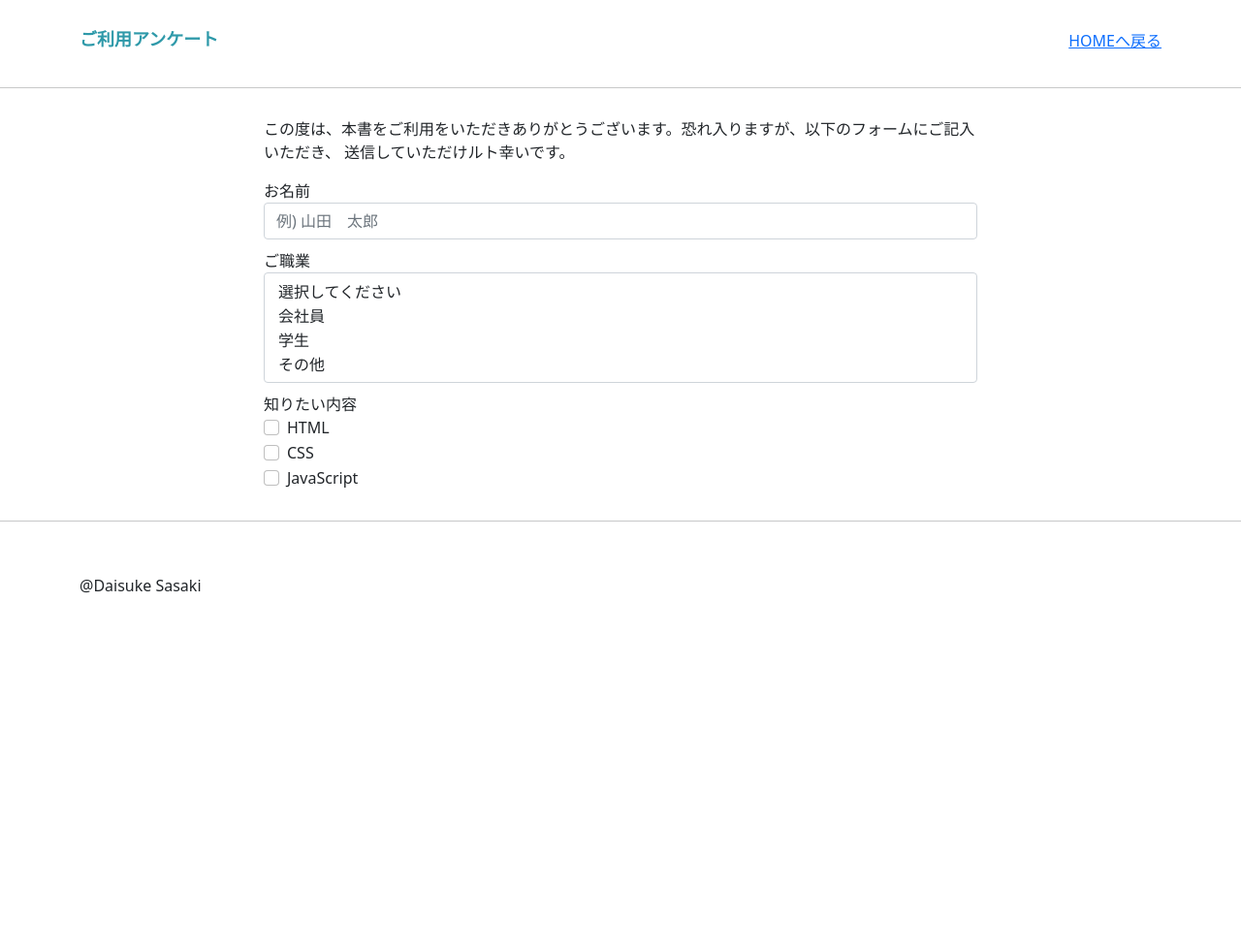
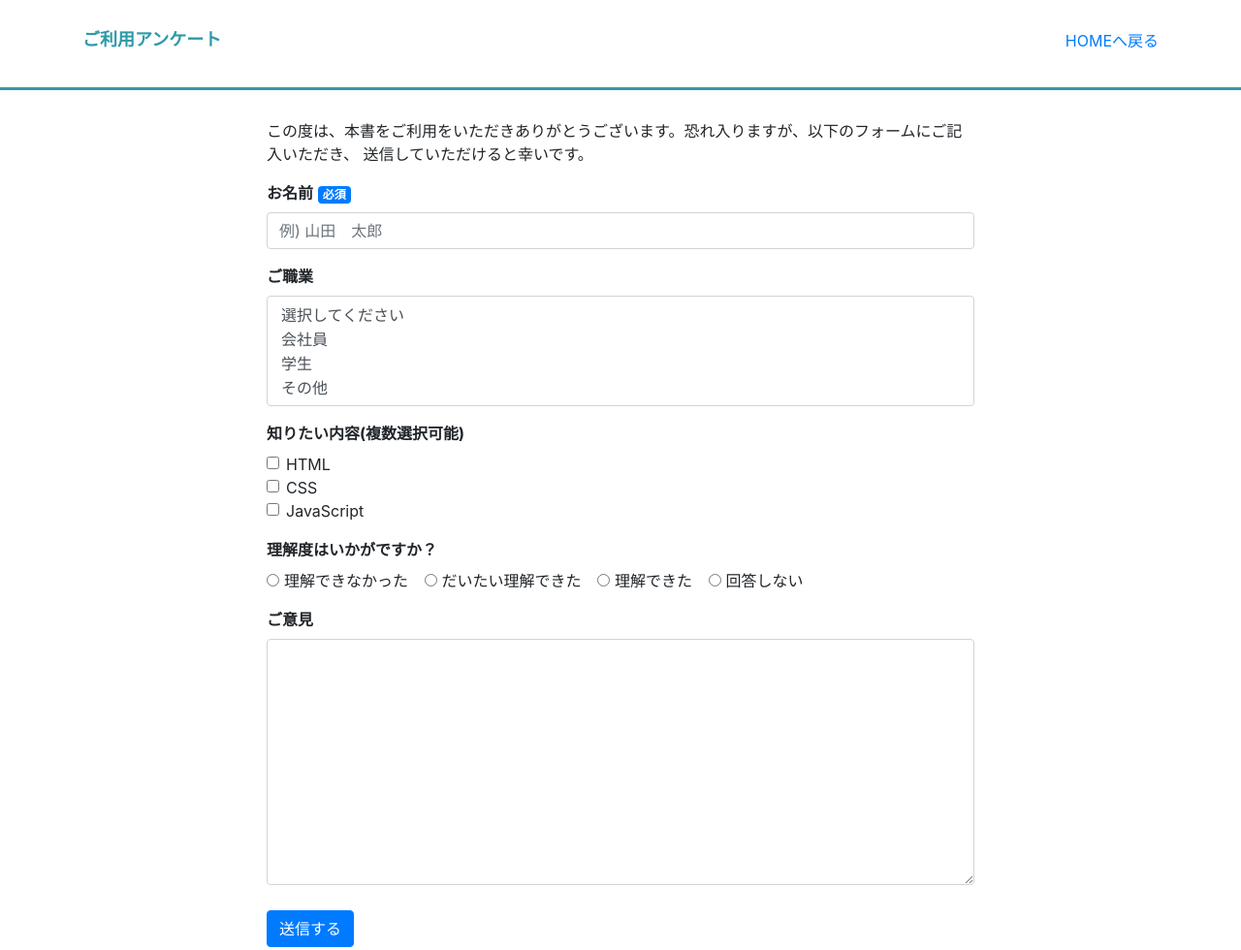
Before and after one commit to daisuke2549/frontend-development-practice, a plain HTML site: page bootstrap.html in a window 1280 px wide. Shown: the top 980 px of the page at 97% size. Before the commit the page ends 800 px from the top, so only its background shows below. Drawn offline with nearby package versions, Linux system fonts and the light colour scheme.

Commit message:
complete making bootstrap site

```diff
--- a/bootstrap.html
+++ b/bootstrap.html
@@ -5,7 +5,7 @@
     <meta http-equiv="X-UA-Compatible" content="IE=edge">
     <meta name="viewport" content="width=device-width, initial-scale=1.0">
     <title>Bootstrap-site</title>
-    <link href="https://cdn.jsdelivr.net/npm/bootstrap@5.0.0-beta1/dist/css/bootstrap.min.css" rel="stylesheet" integrity="sha384-giJF6kkoqNQ00vy+HMDP7azOuL0xtbfIcaT9wjKHr8RbDVddVHyTfAAsrekwKmP1" crossorigin="anonymous">
+    <link rel="stylesheet" href="https://stackpath.bootstrapcdn.com/bootstrap/4.3.1/css/bootstrap.min.css" integrity="sha384-ggOyR0iXCbMQv3Xipma34MD+dH/1fQ784/j6cY/iJTQUOhcWr7x9JvoRxT2MZw1T" crossorigin="anonymous">
     <link rel="stylesheet" href="./css/bootstrap.css">
 </head>
 <body>
@@ -29,10 +29,10 @@
     <form action="" method="post" class="row">
        <div class="col-sm-8  offset-sm-2">
        <p>この度は、本書をご利用をいただきありがとうございます。恐れ入りますが、以下のフォームにご記入いただき、
-           送信していただけルト幸いです。
+           送信していただけると幸いです。
        </p>
         <div class="form-group">
-            <label for="name">お名前</label>
+            <label for="name">お名前<span class="badge badge-primary">必須</span></label>
             <input type="text" id ="name" name="name" class="form-control" placeholder="例) 山田　太郎">
         </div>
         <div class="form-group">
@@ -45,7 +45,7 @@
             </select>
         </div>
         <div class="form-group">
-            <label>知りたい内容</label>
+            <label>知りたい内容(複数選択可能)</label>
             <div class="form-check">
                 <input type="checkbox" name ="q1" id="q1_1" value="html" class="form-check-input">
                 <label for="q1_1" class="form-check-label">HTML</label>
@@ -59,6 +59,30 @@
                 <label for="q1_3" class="form-check-label">JavaScript</label>
             </div>
         </div>
+        <div class="form-group">
+            <label class="d-block">理解度はいかがですか？</label>
+            <div class="form-check-inline">
+                <input type="radio" class="form-check-input" name="q2" id="q2_1" value="1">
+                <label for="q2_1" class="form-check-label">理解できなかった</label>
+            </div>
+            <div class="form-check-inline">
+                <input type="radio" class="form-check-input" name="q2" id="q2_2" value="1">
+                <label for="q2_2" class="form-check-label">だいたい理解できた</label>
+            </div>
+            <div class="form-check-inline">
+                <input type="radio" class="form-check-input" name="q2" id="q2_3" value="1">
+                <label for="q2_3" class="form-check-label">理解できた</label>
+            </div>
+            <div class="form-check-inline">
+                <input type="radio" class="form-check-input" name="q2" id="q2_4" value="1">
+                <label for="q2_4" class="form-check-label">回答しない</label>
+            </div>
+        </div>
+        <div class="form-group">
+            <label for="message">ご意見</label>
+            <textarea name="message" id="message" cols="10" rows="10" class="form-control"></textarea>
+        </div>
+        <button type ="submit" class="btn btn-primary">送信する</button>
        </div>
     </form>
     </div>
--- a/css/bootstrap.css
+++ b/css/bootstrap.css
@@ -14,3 +14,13 @@ header{
 .form-group{
     margin-top: 10px;
 }
+.btn{
+    margin-top: 10px;
+}
+
+.form-group > label{
+    font-weight: bold;
+}
+.badge-primary{
+   margin-left: 5px;
+}
```
